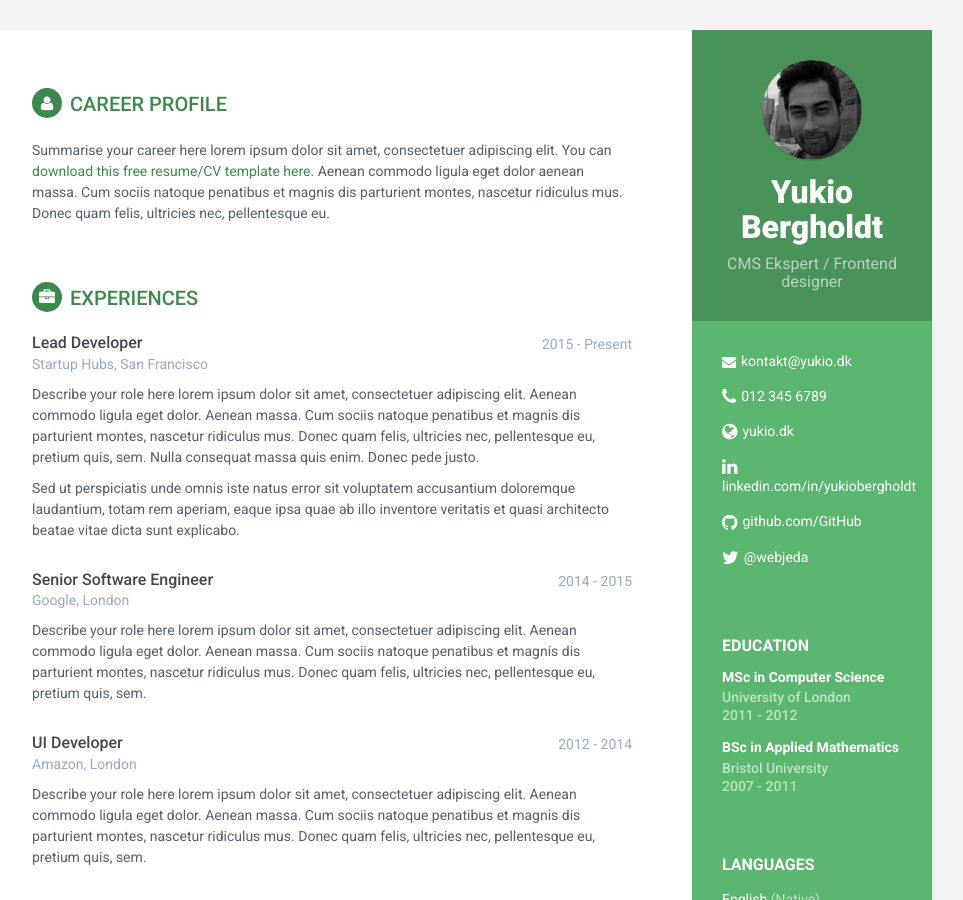
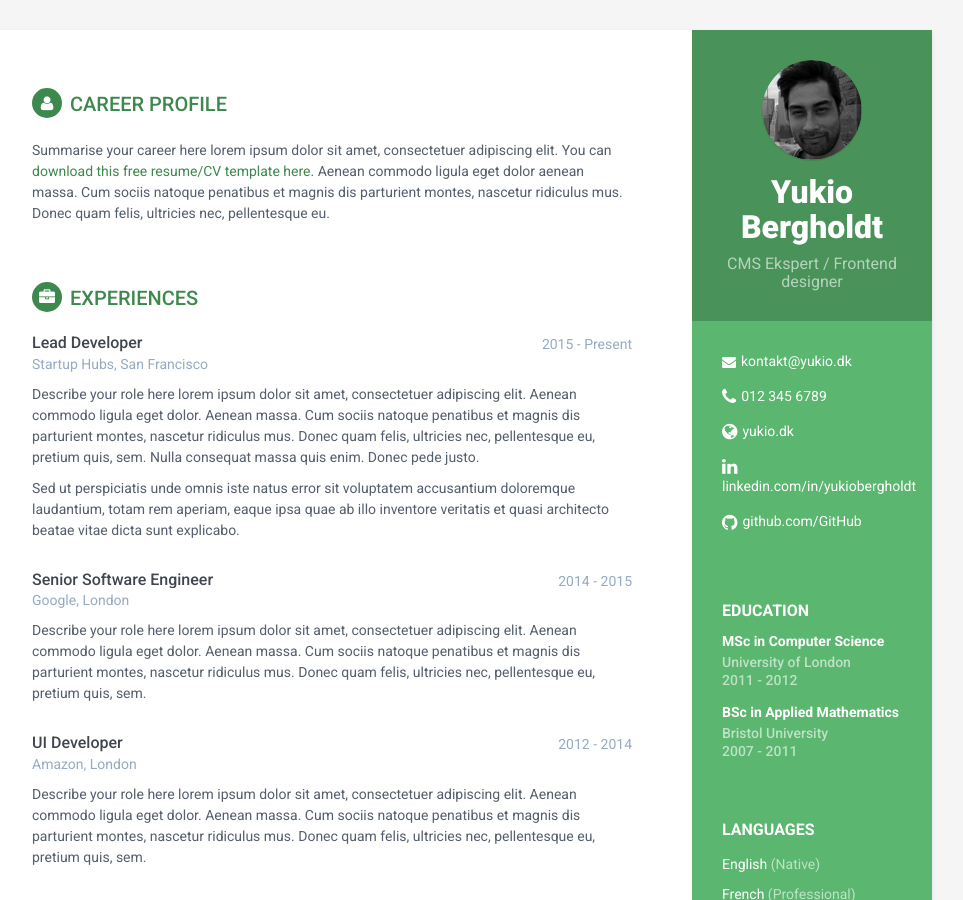
Before and after one commit to yukiob/online-cv, a Jekyll site: the page built from index.html, in a window 1280 px wide and 900 px high. Shown: the whole window, without its empty margins (188-1151 px from the left). Built offline with Jekyll 4.4.1, drawn with Linux system fonts in a browser that asks for light colours.

Commit message:
Update sidebar.html

```diff
--- a/_includes/sidebar.html
+++ b/_includes/sidebar.html
@@ -41,11 +41,12 @@
                     <li class="github"><i class="fa fa-github"></i><a href="http://github.com/sharu725" target="_blank">github.com/sharu725</a></li>
                     {% endif %}
 
+                  <!-- twitter
                     {% if site.twitter %}
                     <li class="twitter"><i class="fa fa-twitter"></i><a href="https://twitter.com/{{site.twitter}}" target="_blank">{{site.twitter}}</a></li>
                     {% else %}
                      <li class="twitter"><i class="fa fa-twitter"></i><a href="https://twitter.com/@webjeda" target="_blank">@webjeda</a></li>
-                    {% endif %}
+                    {% endif %} -->
 
                 </ul>
             </div><!--//contact-container-->
```
